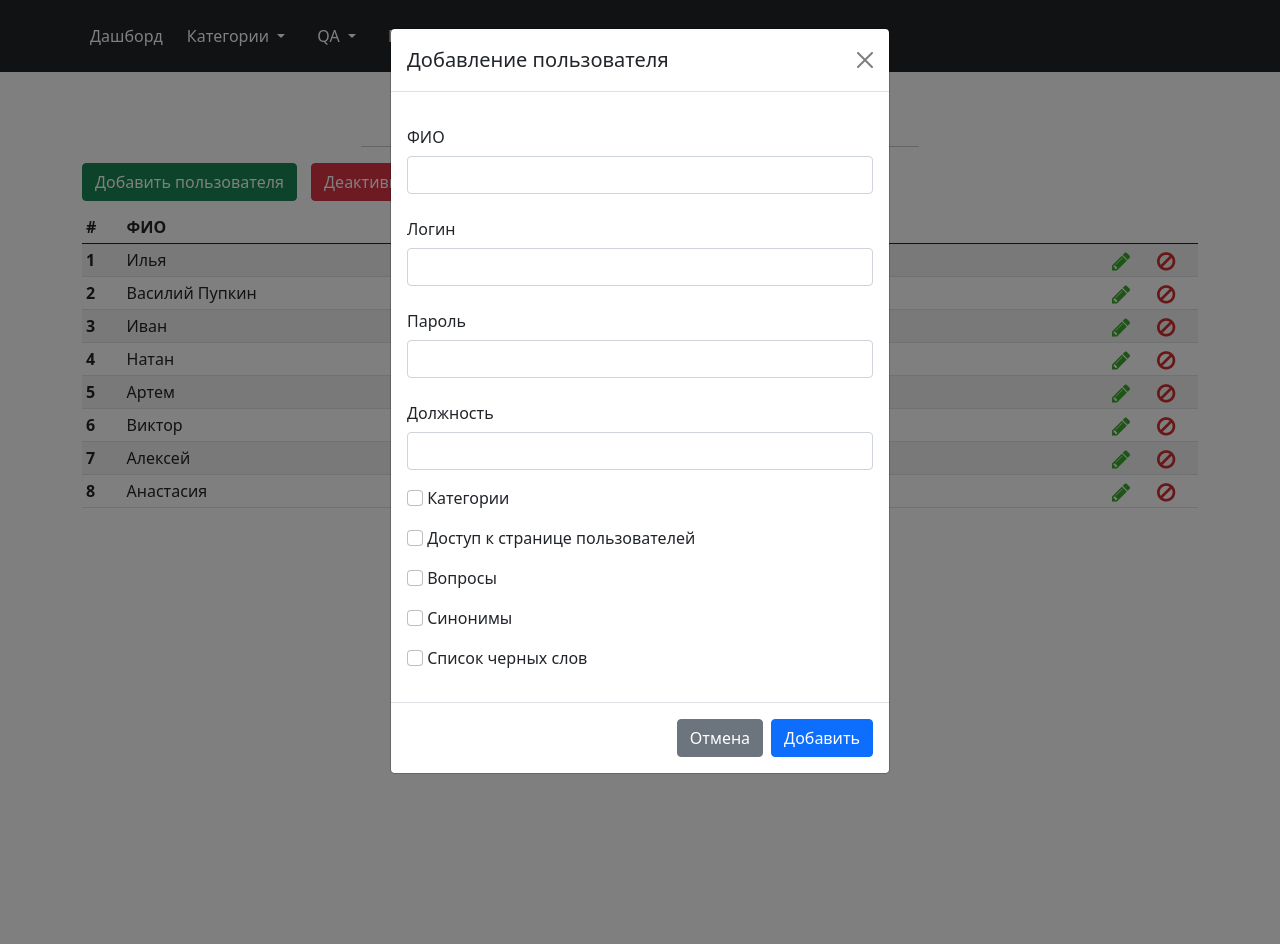
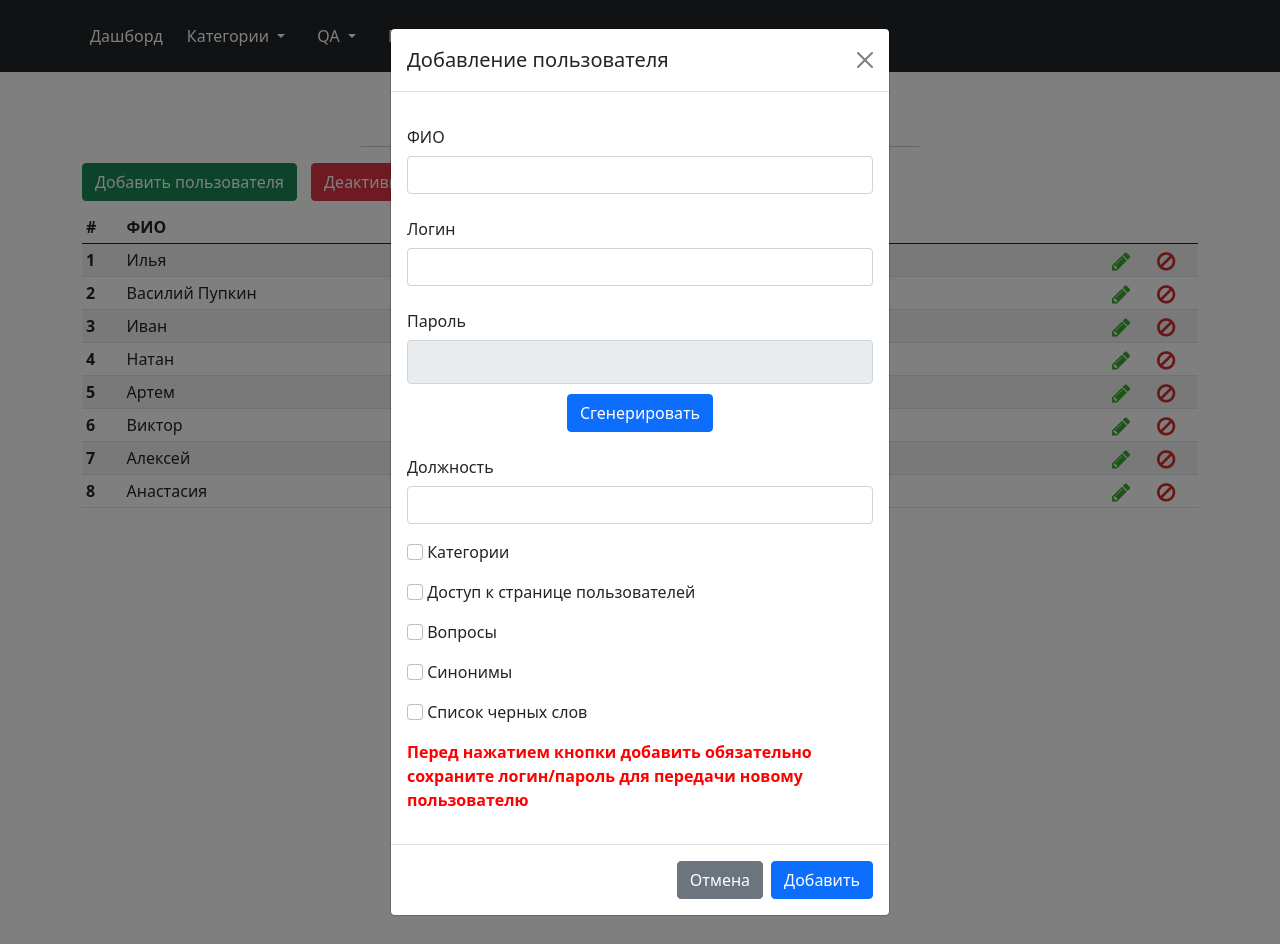
Before and after one commit to idefant/UrFU-FAQ, a Flask app: page /admin/users in a window 1280 px wide, after a click on "Добавить пользователя". Run offline with Flask 2, Linux system fonts and the light colour scheme; a user stored in the database is signed in.

Commit message:
add generation password when adding new user

```diff
--- a/src/admin/templates/admin/users.html
+++ b/src/admin/templates/admin/users.html
@@ -7,6 +7,16 @@
 
 {% block page_header %}
 Пользователи
+{% endblock %}
+
+
+{% block styles %}
+<style>
+	@font-face {
+		font-family: Consolas;
+		src: url({{ url_for('.static', filename='fonts/consolas.ttf')}});
+}
+</style>
 {% endblock %}
 
 
@@ -26,7 +36,10 @@
 			],
 			[
 				add_user_form.password.label(class_="col-form-label"),
-				add_user_form.password(class_="form-control")
+				add_user_form.password(class_="form-control psswd_field", id="input-password", readonly=""),
+				'<div class="form_change_psswd_btns" style="margin-top: 10px;">
+					<button type="button" id="input-generate" class="btn btn-primary">Сгенерировать</button>
+				</div>' | safe
 			],
 			[
 				add_user_form.post.label(class_="col-form-label"),
@@ -53,6 +66,10 @@
 				add_user_form.right_black_word.label(class_="form-check-label")
 			]
 		],
+		optional_bottom =
+			'<div class="mb-3">
+				<div class="red_text_error"><strong>Перед нажатием кнопки добавить обязательно сохраните логин/пароль для передачи новому пользователю</strong></div>
+			</div>',
 		buttons = [
 			'<button type="button" class="btn btn-secondary" data-bs-dismiss="modal">Отмена</button>',
 			add_user_form.submit(class_="btn btn-primary")
@@ -157,4 +174,5 @@
 {% block scripts %}
 <script src="{{ url_for('.static', filename='js/modal_load_date/modal_user.js')}}"></script>
 <script src="{{ url_for('.static', filename='js/renumber_rows.js')}}"></script>
+<script src="{{ url_for('.static', filename='js/psswd_generator.js')}}"></script>
 {% endblock %}
```
Also changed, not shown: src/testfaq.db.
